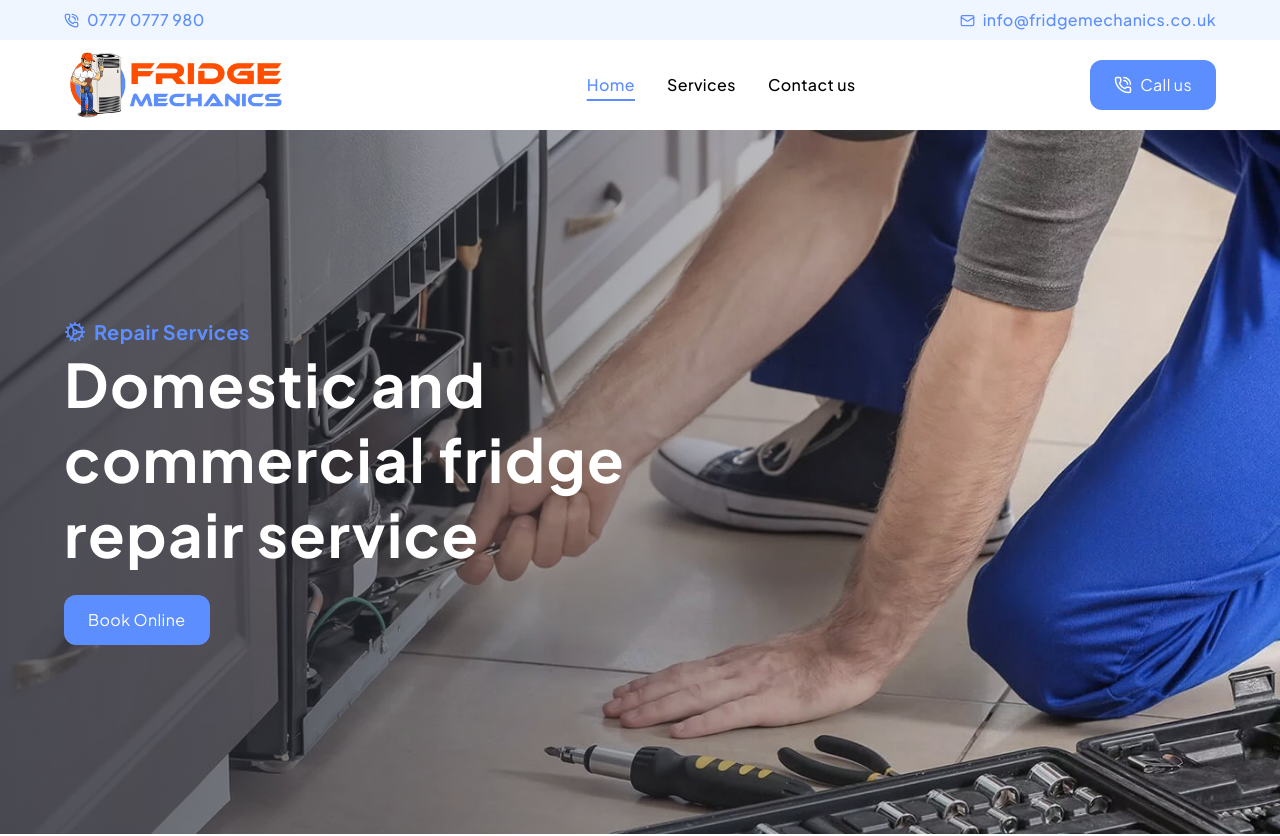
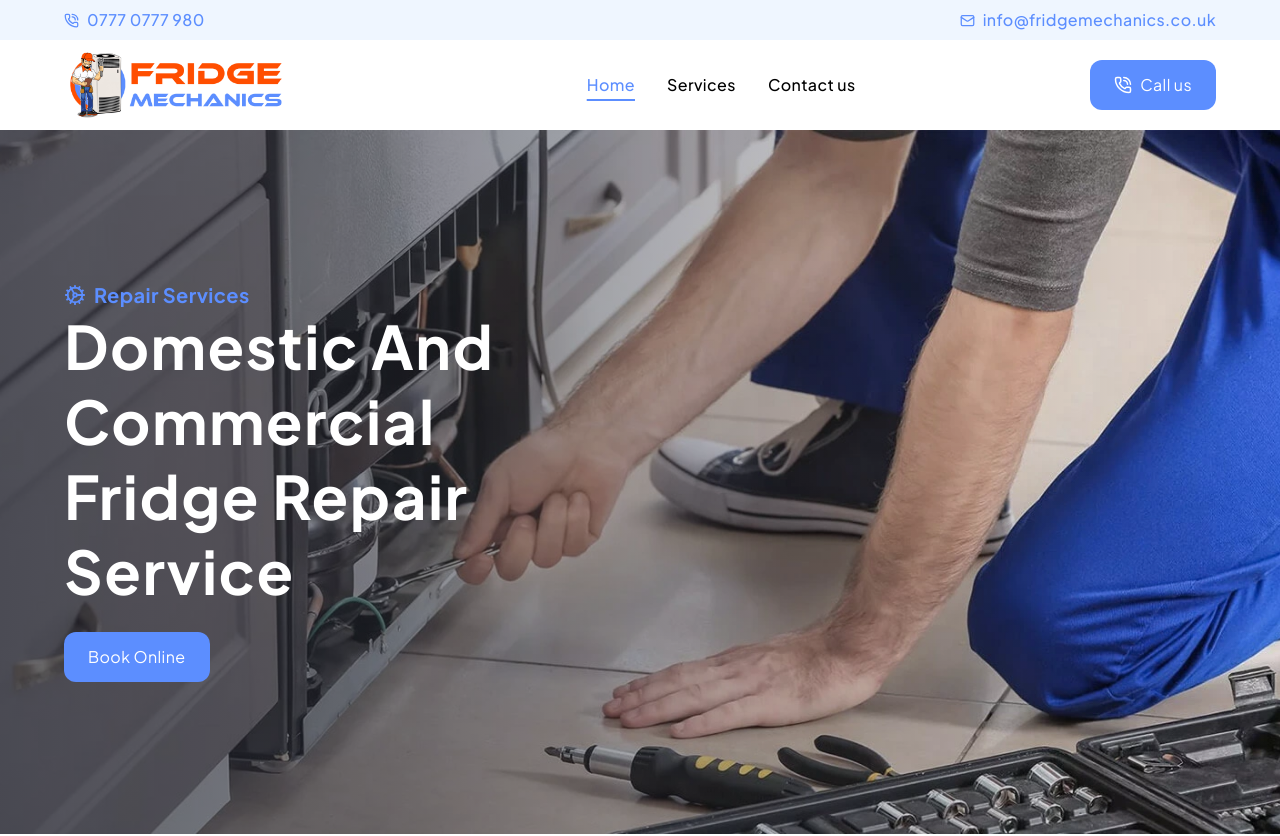
Before and after one commit to satnamSandhu2001/fridge-mechanics-UK, a Next.js app: page / in a window 1280 px wide. Shown: the top 836 px of the page. Built offline with nearby package versions, Linux system fonts and the light colour scheme.

Commit message:
content update

```diff
--- a/src/components/home/Landing/index.tsx
+++ b/src/components/home/Landing/index.tsx
@@ -5,7 +5,7 @@ import { Carousel } from 'react-responsive-carousel';
 
 const slides: BannerData[] = [
 	{
-		title: 'Domestic and commercial fridge repair service',
+		title: 'Domestic And Commercial Fridge Repair Service',
 		bg: SLIDE_1,
 	},
 	{
```
